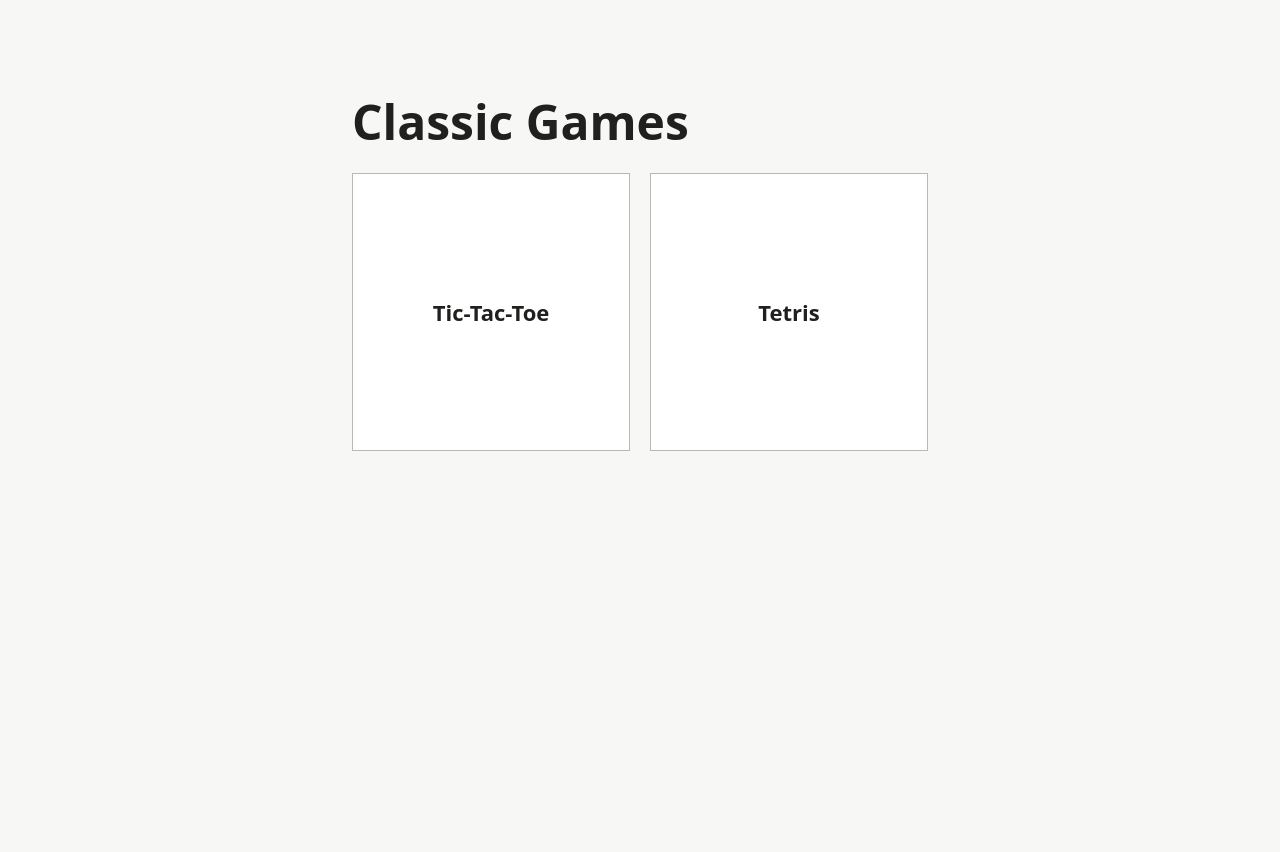
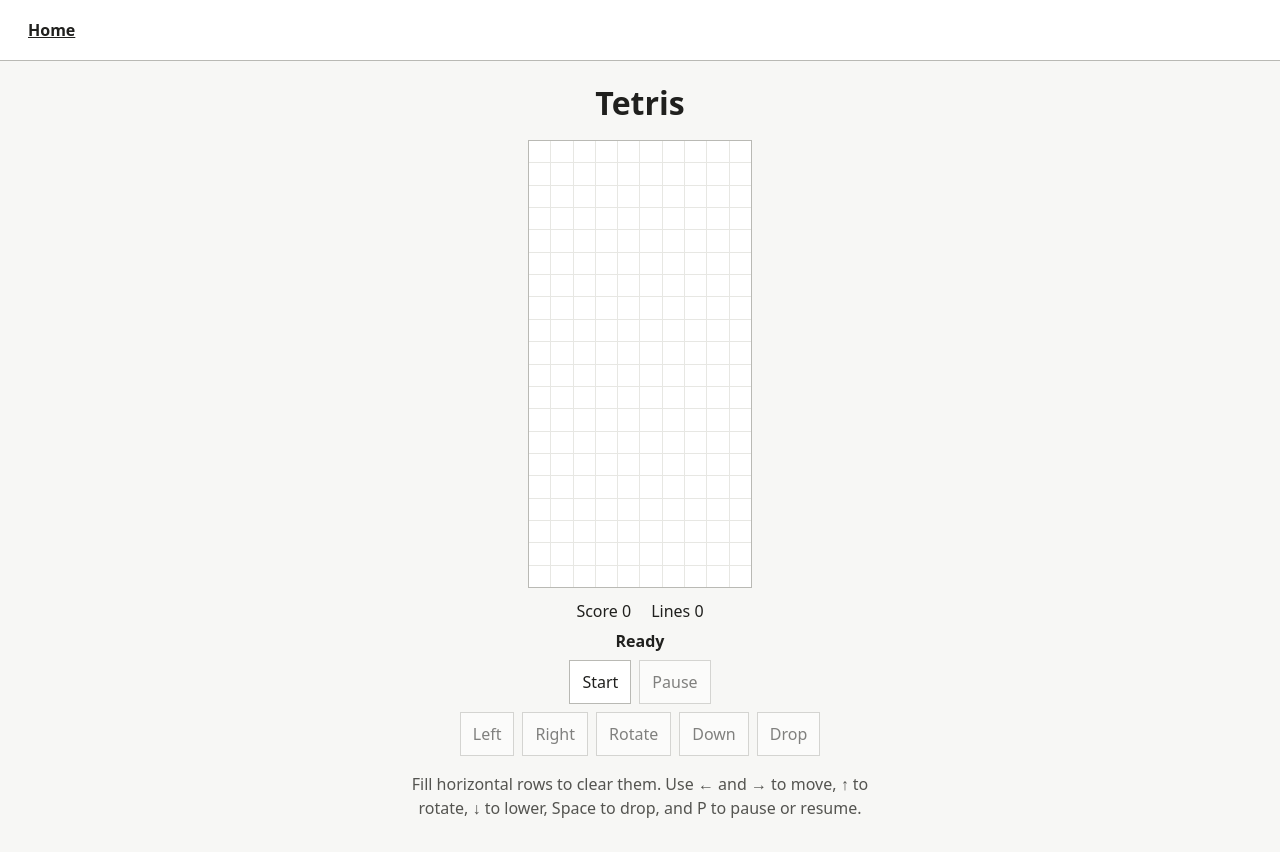
Before and after one commit to santijaga/classic-games, an Angular app: page /tetris in a window 1280 px wide. Before the commit this address led to /. Before the commit the page ends 800 px from the top, so only its background shows below. Built offline with nearby package versions, Linux system fonts and the light colour scheme.

Commit message:
Add Tetris game

```diff
--- a/src/app/app.routes.ts
+++ b/src/app/app.routes.ts
@@ -12,5 +12,10 @@ export const routes: Routes = [
     title: 'Tic-Tac-Toe | Classic Games',
     loadComponent: () => import('./tic-tac-toe/tic-tac-toe').then((module) => module.TicTacToe),
   },
+  {
+    path: 'tetris',
+    title: 'Tetris | Classic Games',
+    loadComponent: () => import('./tetris/tetris').then((module) => module.Tetris),
+  },
   { path: '**', redirectTo: '' },
 ];
--- /dev/null
+++ b/src/app/tetris/tetris-game.ts
@@ -0,0 +1,143 @@
+const width = 10;
+const height = 20;
+
+const shapes = {
+  I: ['0000', '1111', '0000', '0000'],
+  J: ['100', '111', '000'],
+  L: ['001', '111', '000'],
+  O: ['11', '11'],
+  S: ['011', '110', '000'],
+  T: ['010', '111', '000'],
+  Z: ['110', '011', '000'],
+};
+
+type Kind = keyof typeof shapes;
+type Cell = Kind | null;
+type Point = { x: number; y: number };
+type Piece = { kind: Kind; cells: Point[]; x: number; y: number };
+
+export type Phase = 'ready' | 'playing' | 'paused' | 'game-over';
+
+function emptyRow(): Cell[] {
+  return Array<Cell>(width).fill(null);
+}
+
+export class TetrisGame {
+  private board = Array.from({ length: height }, emptyRow);
+  private bag: Kind[] = [];
+  private piece?: Piece;
+
+  phase: Phase = 'ready';
+  lines = 0;
+  score = 0;
+
+  start(): void {
+    this.board = Array.from({ length: height }, emptyRow);
+    this.bag = [];
+    this.lines = 0;
+    this.score = 0;
+    this.phase = 'playing';
+    this.spawn();
+  }
+
+  togglePause(): void {
+    if (this.phase === 'playing') this.phase = 'paused';
+    else if (this.phase === 'paused') this.phase = 'playing';
+  }
+
+  move(offset: number): void {
+    if (this.phase !== 'playing' || !this.piece) return;
+    const moved = { ...this.piece, x: this.piece.x + offset };
+    if (this.fits(moved)) this.piece = moved;
+  }
+
+  rotate(): void {
+    if (this.phase !== 'playing' || !this.piece || this.piece.kind === 'O') return;
+    const size = shapes[this.piece.kind].length;
+    const cells = this.piece.cells.map(({ x, y }) => ({ x: size - 1 - y, y: x }));
+
+    // Try small offsets when the piece is against a wall, the floor, or the stack.
+    for (const [dx, dy] of [[0, 0], [-1, 0], [1, 0], [-2, 0], [2, 0], [0, -1], [0, -2]]) {
+      const rotated = { ...this.piece, cells, x: this.piece.x + dx, y: this.piece.y + dy };
+      if (this.fits(rotated)) {
+        this.piece = rotated;
+        return;
+      }
+    }
+  }
+
+  step(): void {
+    if (this.phase !== 'playing' || !this.piece) return;
+    const lowered = { ...this.piece, y: this.piece.y + 1 };
+    if (this.fits(lowered)) this.piece = lowered;
+    else this.lock();
+  }
+
+  drop(): void {
+    if (this.phase !== 'playing' || !this.piece) return;
+    let lowered = { ...this.piece, y: this.piece.y + 1 };
+    while (this.fits(lowered)) {
+      this.piece = lowered;
+      lowered = { ...lowered, y: lowered.y + 1 };
+    }
+    this.lock();
+  }
+
+  snapshot() {
+    const cells = this.board.map((row) => [...row]);
+    if (this.piece) this.draw(cells, this.piece);
+    return { cells: cells.flat(), phase: this.phase, lines: this.lines, score: this.score };
+  }
+
+  private spawn(): void {
+    if (this.bag.length === 0) {
+      this.bag = Object.keys(shapes) as Kind[];
+      for (let i = this.bag.length - 1; i > 0; i--) {
+        const j = Math.floor(Math.random() * (i + 1));
+        [this.bag[i], this.bag[j]] = [this.bag[j], this.bag[i]];
+      }
+    }
+
+    const kind = this.bag.pop()!;
+    const shape = shapes[kind];
+    const cells = shape.flatMap((row, y) =>
+      Array.from(row).flatMap((cell, x) => cell === '1' ? [{ x, y }] : []),
+    );
+    const piece = {
+      kind,
+      cells,
+      x: Math.floor((width - shape.length) / 2),
+      y: -Math.min(...cells.map((cell) => cell.y)),
+    };
+    if (this.fits(piece)) this.piece = piece;
+    else this.phase = 'game-over';
+  }
+
+  private fits(piece: Piece): boolean {
+    return piece.cells.every((cell) => {
+      const x = piece.x + cell.x;
+      const y = piece.y + cell.y;
+      return x >= 0 && x < width && y >= 0 && y < height && this.board[y][x] === null;
+    });
+  }
+
+  private lock(): void {
+    if (!this.piece) return;
+    this.draw(this.board, this.piece);
+    this.piece = undefined;
+
+    const remaining = this.board.filter((row) => row.some((cell) => cell === null));
+    const cleared = height - remaining.length;
+    if (cleared) {
+      this.board = [...Array.from({ length: cleared }, emptyRow), ...remaining];
+      this.lines += cleared;
+      this.score += [0, 100, 300, 500, 800][cleared];
+    }
+
+    this.spawn();
+  }
+
+  private draw(board: Cell[][], piece: Piece): void {
+    for (const { x, y } of piece.cells) board[piece.y + y][piece.x + x] = piece.kind;
+  }
+}
--- /dev/null
+++ b/src/app/tetris/tetris.css
@@ -0,0 +1,59 @@
+.board {
+  display: grid;
+  grid-template-columns: repeat(10, 1fr);
+  grid-template-rows: repeat(20, 1fr);
+  width: clamp(9rem, 28dvh, 16rem);
+  max-width: 100%;
+  aspect-ratio: 1 / 2;
+  margin-inline: auto;
+  border: 1px solid var(--border);
+  background: #e7e7e3;
+  gap: 1px;
+}
+
+.board span { background: var(--surface); }
+.board [data-piece='I'] { background: #087b8b; }
+.board [data-piece='J'] { background: #365fc0; }
+.board [data-piece='L'] { background: #ba5a18; }
+.board [data-piece='O'] { background: #c39213; }
+.board [data-piece='S'] { background: #368149; }
+.board [data-piece='T'] { background: #8054a5; }
+.board [data-piece='Z'] { background: #b54545; }
+
+.stats,
+.controls {
+  display: flex;
+  flex-wrap: wrap;
+  justify-content: center;
+  gap: 0.5rem;
+}
+
+.stats {
+  gap: 1.25rem;
+  margin-top: 0.75rem;
+  font-variant-numeric: tabular-nums;
+}
+
+.status {
+  margin: 0.5rem 0;
+  font-weight: 600;
+}
+
+.controls + .controls {
+  margin-top: 0.5rem;
+}
+
+button {
+  min-height: 2.75rem;
+  padding: 0 0.75rem;
+  touch-action: manipulation;
+}
+
+button:disabled {
+  opacity: 0.55;
+}
+
+.instructions {
+  color: var(--muted);
+  line-height: 1.5;
+}
--- /dev/null
+++ b/src/app/tetris/tetris.html
@@ -0,0 +1,42 @@
+<app-game-page title="Tetris">
+  @let state = view();
+  <div #board class="board" role="img" aria-label="Tetris playfield" tabindex="-1">
+    @for (cell of state.cells; track $index) {
+      <span [attr.data-piece]="cell"></span>
+    }
+  </div>
+
+  <div class="stats">
+    <span>Score {{ state.score }}</span>
+    <span>Lines {{ state.lines }}</span>
+  </div>
+  <p class="status" role="status">
+    @switch (state.phase) {
+      @case ('ready') { Ready }
+      @case ('playing') { Playing }
+      @case ('paused') { Paused }
+      @case ('game-over') { Game over }
+    }
+  </p>
+
+  <div class="controls" role="group" aria-label="Game controls">
+    <button type="button" (click)="start()">{{ state.phase === 'ready' ? 'Start' : 'Restart' }}</button>
+    <button
+      type="button"
+      [disabled]="state.phase === 'ready' || state.phase === 'game-over'"
+      (click)="act('pause')"
+    >{{ state.phase === 'paused' ? 'Resume' : 'Pause' }}</button>
+  </div>
+  <div class="controls" role="group" aria-label="Piece controls">
+    <button type="button" [disabled]="state.phase !== 'playing'" (click)="act('left')">Left</button>
+    <button type="button" [disabled]="state.phase !== 'playing'" (click)="act('right')">Right</button>
+    <button type="button" [disabled]="state.phase !== 'playing'" (click)="act('rotate')">Rotate</button>
+    <button type="button" [disabled]="state.phase !== 'playing'" (click)="act('down')">Down</button>
+    <button type="button" [disabled]="state.phase !== 'playing'" (click)="act('drop')">Drop</button>
+  </div>
+
+  <p class="instructions">
+    Fill horizontal rows to clear them. Use ← and → to move, ↑ to rotate, ↓ to lower,
+    Space to drop, and P to pause or resume.
+  </p>
+</app-game-page>
--- /dev/null
+++ b/src/app/tetris/tetris.ts
@@ -0,0 +1,73 @@
+import { Component, DestroyRef, ElementRef, inject, signal, viewChild } from '@angular/core';
+import { GamePage } from '../game-page/game-page';
+import { TetrisGame } from './tetris-game';
+
+type Action = 'left' | 'right' | 'rotate' | 'down' | 'drop' | 'pause';
+
+const keyActions: Readonly<Partial<Record<string, Action>>> = {
+  ArrowLeft: 'left',
+  ArrowRight: 'right',
+  ArrowUp: 'rotate',
+  ArrowDown: 'down',
+  Space: 'drop',
+  KeyP: 'pause',
+};
+
+@Component({
+  selector: 'app-tetris',
+  imports: [GamePage],
+  templateUrl: './tetris.html',
+  styleUrl: './tetris.css',
+  host: { '(document:keydown)': 'onKey($event)' },
+})
+export class Tetris {
+  private readonly game = new TetrisGame();
+  private readonly board = viewChild.required<ElementRef<HTMLElement>>('board');
+  private timer?: ReturnType<typeof setInterval>;
+
+  protected readonly view = signal(this.game.snapshot());
+
+  constructor() {
+    inject(DestroyRef).onDestroy(() => clearInterval(this.timer));
+  }
+
+  protected start(): void {
+    clearInterval(this.timer);
+    this.game.start();
+    this.refresh();
+    this.timer = setInterval(() => {
+      if (this.game.phase === 'playing') this.act('down');
+    }, 650);
+    this.board().nativeElement.focus({ preventScroll: true });
+  }
+
+  protected act(action: Action): void {
+    switch (action) {
+      case 'left': this.game.move(-1); break;
+      case 'right': this.game.move(1); break;
+      case 'rotate': this.game.rotate(); break;
+      case 'down': this.game.step(); break;
+      case 'drop': this.game.drop(); break;
+      case 'pause': this.game.togglePause(); break;
+    }
+
+    this.refresh();
+    if (this.game.phase === 'game-over') clearInterval(this.timer);
+  }
+
+  protected onKey(event: KeyboardEvent): void {
+    if (event.altKey || event.ctrlKey || event.metaKey || event.shiftKey) return;
+    const action = keyActions[event.code];
+    if (!action || (action === 'drop' && event.target instanceof HTMLButtonElement)) return;
+
+    const phase = this.game.phase;
+    if (phase !== 'playing' && !(phase === 'paused' && action === 'pause')) return;
+    event.preventDefault();
+    if (event.repeat && (action === 'pause' || action === 'drop')) return;
+    this.act(action);
+  }
+
+  private refresh(): void {
+    this.view.set(this.game.snapshot());
+  }
+}
```
